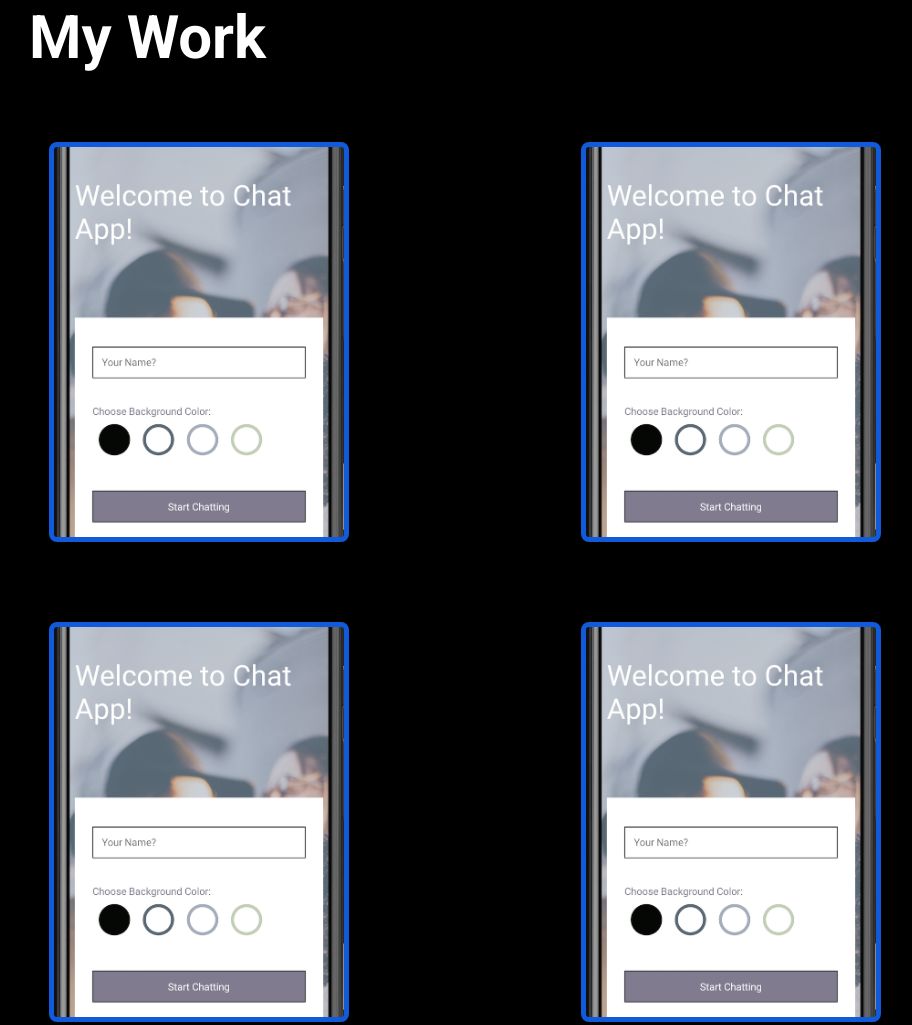
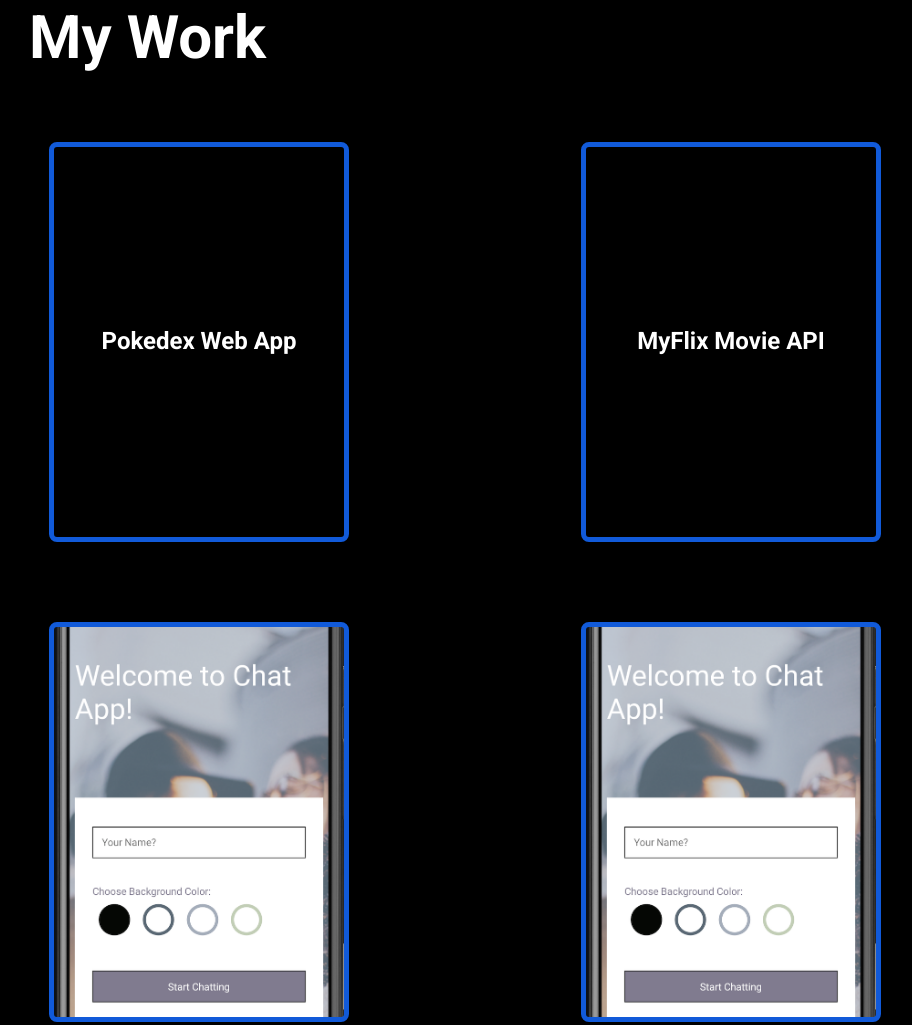
Before and after one commit to MCillo/portfolio-website, a plain HTML site: page index.html in a window 1280 px wide. Shown: the part 1613-2638 px from the top of the page, without its empty margins (99-1011 px from the left). Drawn offline with nearby package versions, Linux system fonts and the light colour scheme.

Commit message:
Update index.html
added info to portfolio cards

```diff
--- a/index.html
+++ b/index.html
@@ -139,22 +139,11 @@
       <h1 class="sub-title">My Work</h1>
       <div class="work-list">
 
-        <!-- attempt at flippable card start -->
         <!-- Card 1 -->
         <div class="card">
           <div class="card-inner">
-            <div class="card-face front">
-            </div>
-            <div class="card-face back">
-              <h2>Chat App</h2>
-              <p>Description for chat app goes here. You can add more text as needed.</p>
-            </div>
-          </div>
-        </div>
-        <!-- Card 2 -->
-        <div class="card">
-          <div class="card-inner">
-            <div class="card-face front">
+            <div class="card-face front1">
+              <h2 class="work-title">Pokedex Web App</h2>
             </div>
             <div class="card-face back">
               <h2 class="work-title">Pokedex Web App</h2>
@@ -167,11 +156,24 @@
             </div>
           </div>
         </div>
+        <!-- Card 2 -->
+        <div class="card">
+          <div class="card-inner">
+            <div class="card-face front2">
+              <h2 class="work-title">MyFlix Movie API</h2>
+            </div>
+            <div class="card-face back">
+              <h2 class="work-title">MyFlix Movie API</h2>
+              <p class="work-text">This project was my initial foray into creating my very own REST API. In this project I used REACT to build a server side component to a "Movies" Web APP. This project also uses MongoDB as the Database that holds all the movie information. </p>
+              <a href="https://github.com/MCillo/simple-js-app.git" target="_blank" rel="noopener">See project on
+                GitHub</a>
+            </div>
+          </div>
+        </div>
         <!-- Card 3 -->
         <div class="card">
           <div class="card-inner">
-            <div class="card-face front">
-            </div>
+            <div class="card-face front"></div>
             <div class="card-face back">
               <h2 class="work-title">Pokedex Web App</h2>
               <p class="work-text">This is the first responsive web app that I created on my journey into the
@@ -186,8 +188,7 @@
         <!-- Card 4 -->
         <div class="card">
           <div class="card-inner">
-            <div class="card-face front">
-            </div>
+            <div class="card-face front"></div>
             <div class="card-face back">
               <h2 class="work-title">Pokedex Web App</h2>
               <p class="work-text">This is the first responsive web app that I created on my journey into the
@@ -202,8 +203,7 @@
         <!-- Card 5 -->
         <div class="card">
           <div class="card-inner">
-            <div class="card-face front">
-            </div>
+            <div class="card-face front"></div>
             <div class="card-face back">
               <h2 class="work-title">Pokedex Web App</h2>
               <p class="work-text">This is the first responsive web app that I created on my journey into the
@@ -218,8 +218,7 @@
         <!-- Card 6 -->
         <div class="card">
           <div class="card-inner">
-            <div class="card-face front">
-            </div>
+            <div class="card-face front"></div>
             <div class="card-face back">
               <div class="work-item">
                 <h2 class="work-title">My Flix Angular Client</h2>
@@ -233,73 +232,9 @@
             </div>
           </div>
         </div>
-        <!-- attempt at flippable card end -->
-
-        <!-- <div class="work-item">
-          <img src="img/Chat-App-Homescreen.png" alt="">
-
-          <div class=".work-item-content">
-            <h2 class="work-title">Pokedex Web App</h2>
-            <p class="work-text">This is the first responsive web app that I created on my journey into the
-              world of Web Development. It is a simple app that retrieves information from an external API and
-              displays it for the user. I used HTML, CSS, and JavaScript in the creation of this app.</p>
-            <a href="https://mcillo.github.io/simple-js-app/" target="_blank" rel="noopener">Pokedex Web App</a>
-            <a href="https://github.com/MCillo/simple-js-app.git" target="_blank" rel="noopener">See project on
-              GitHub</a>
-          </div>
-        </div>
-
-        <div class="work-item">
-          <h2 class="work-title">Movie API</h2>
-          <p class="work-text">
-            This project was my initial foray into creating my very own REST API. In this project I used
-            REACT to build a server side component to a "Movies" Web APP. This project also uses MongoDB as
-            the Database that holds all the movie information.
-          </p>
-          <a href="https://github.com/MCillo/movie_api.git" target="_blank" rel="noopener">See project on
-            GitHub</a>
-        </div>
-        <div class="work-item">
-          <h2 class="work-title">My Flix Client</h2>
-          <p class="work-text">
-            This project uses REACT to create the client side for a Single Page Application that works with
-            Movie API to display movie information to the user.
-          </p>
-          <a href="https://myflix765.netlify.app/login" target="_blank" rel="noopener">MyFlix</a>
-          <a href="https://github.com/MCillo/myFlix-client.git" target="_blank" rel="noopener">See project on
-            GitHub</a>
-        </div>
-        <div class="work-item">
-          <h2 class="work-title">Meet App</h2>
-          <p class="work-text">
-            This project taught me to use a Test Driven Development approach using REACT to build a
-            serverless, Progressive Web Application. This application uses the Google Calendar API to fetch
-            upcoming events.
-          </p>
-          <a href="https://mcillo.github.io/meet/" target="_blank" rel="noopener">Meet App</a>
-          <a href="https://github.com/MCillo/meet.git" target="_blank" rel="noopener">See project on
-            GitHub</a>
-        </div>
-        <div class="work-item">
-          <h2 class="work-title">Chat-App</h2>
-          <p class="work-text">
-            This project was built using React Native, Expo, and Google's Firestore Database. This was my
-            first foray into developing a mobile web app.
-          </p>
-          <a href="https://github.com/MCillo/Chat-App.git" target="_blank" rel="noopener">See project on
-            GitHub</a>
-        </div>
-        <div class="work-item">
-          <h2 class="work-title">My Flix Angular Client</h2>
-          <p class="work-text">
-            This project was built using Angular and was a recreation of the My Flix Client that used JavaScript.
-          </p>
-          <a href="https://github.com/MCillo/MyFlix-Angular-Client.git" target="_blank" rel="noopener">See project on
-            GitHub</a>
       </div>
     </div>
   </div>
-  </div> -->
   <!-- ------------------Contact Section---------------- -->
   <div id="contact">
     <div class="container">
@@ -337,7 +272,7 @@
                 <input name="email" type="email" placeholder="Enter Email ...">
                 <p>Message:</p>
                 <textarea name="message" cols="30" rows="10" placeholder="Your Message ..."></textarea>
-                      <button type="submit">Submit</button>
+                <button class="submit-button" type="submit">Submit</button>
               </form>
             </div>
           </div>
@@ -397,15 +332,6 @@
     }
   </script>
 
-        <!-- Script to clear contact form after submitting -->
-        <!-- <script>
-    function clearForm(event) {
-      event.preventDefault(); // Prevents the form from submitting and reloading the page
-      document.getElementsByName("submit-to-google-sheet").reset(); // Clears the form
-    }
-  </script> -->
-
-
 </body>
 
 </html>
```
Lines whose indentation alone changed are shown as unchanged.
